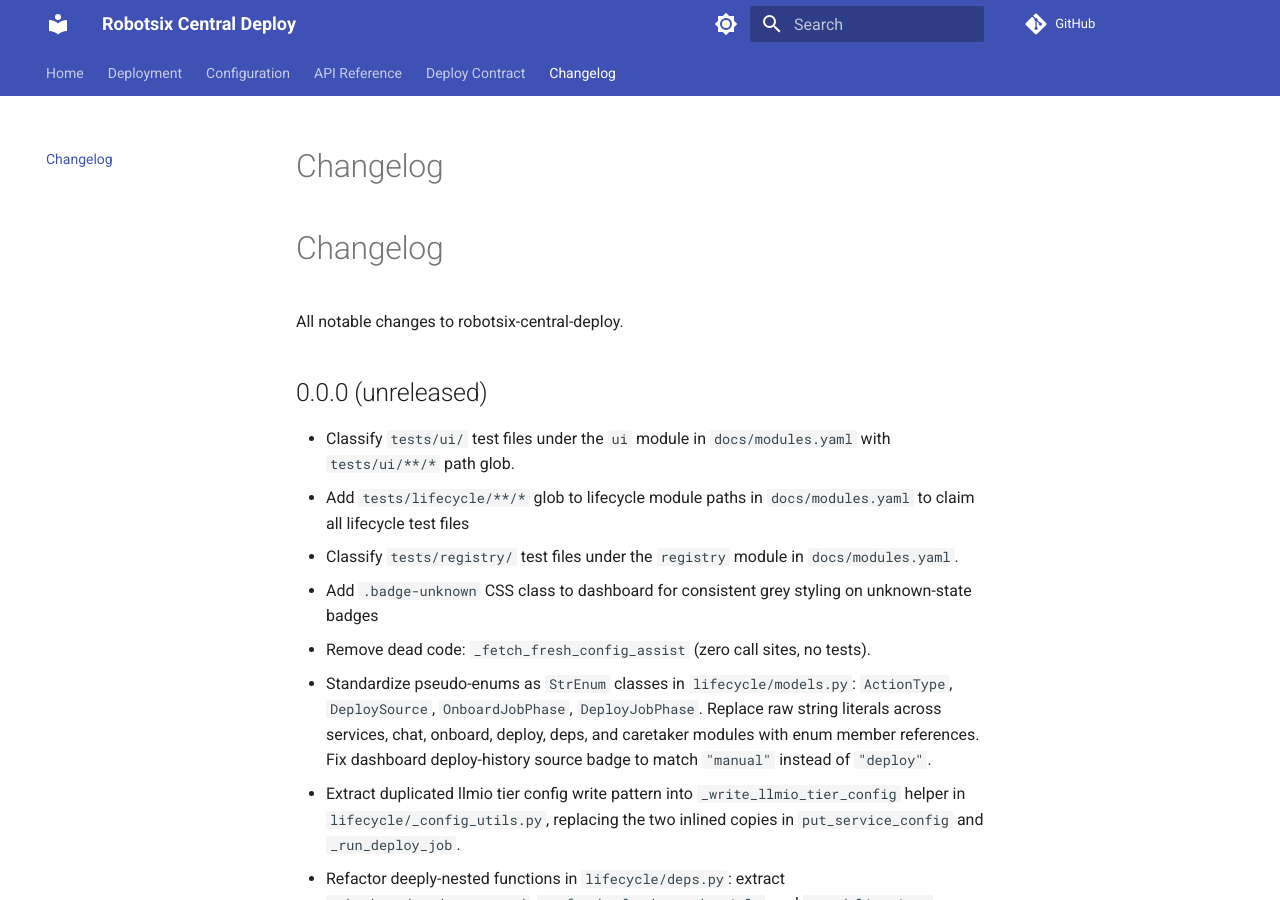
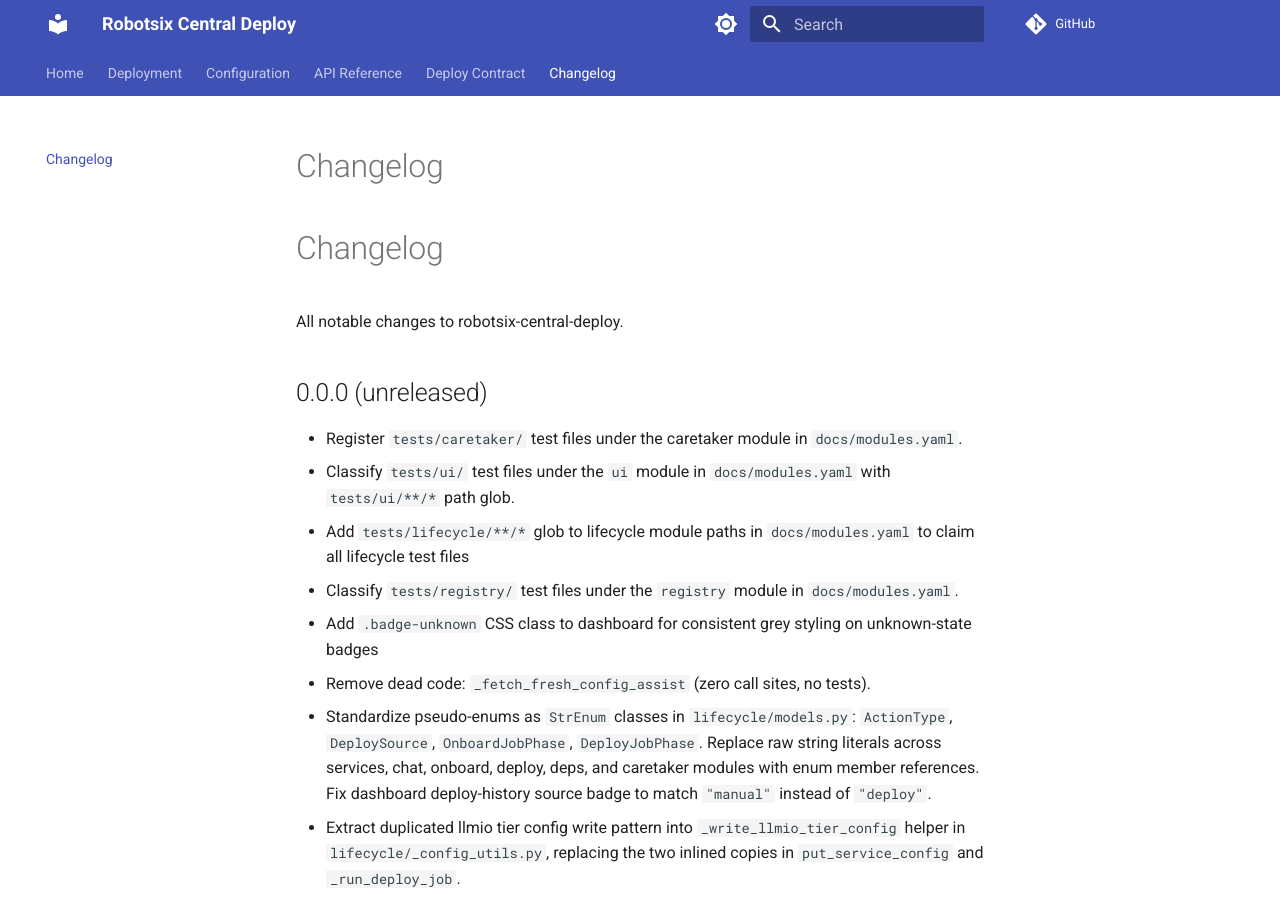
Before and after one commit to damien-robotsix/robotsix-central-deploy, an MkDocs documentation site: the page built from docs/changelog.md, in a window 1280 px wide and 900 px high. Built offline with MkDocs 1.6.1 and Material for MkDocs 9.7.7, drawn with Linux system fonts in a browser that asks for light colours; comment, search, counter and statistics services are not loaded.

Commit message:
mill: Classify tests/caretaker/*: assign to existing module caretaker (20260706T235527Z-classify-tests-caretaker-assign-to-exist-cb0a)

```diff
--- a/CHANGELOG.md
+++ b/CHANGELOG.md
@@ -6,6 +6,7 @@
 
 ## 0.0.0 (unreleased)
 
+- Register `tests/caretaker/` test files under the caretaker module in `docs/modules.yaml`.
 - Classify `tests/ui/` test files under the `ui` module in `docs/modules.yaml` with `tests/ui/**/*` path glob.
 - Add `tests/lifecycle/**/*` glob to lifecycle module paths in `docs/modules.yaml` to claim all lifecycle test files
 - Classify `tests/registry/` test files under the `registry` module in `docs/modules.yaml`.
--- a/docs/modules.yaml
+++ b/docs/modules.yaml
@@ -169,6 +169,7 @@
       - pydantic
     paths:
       - src/robotsix_central_deploy/caretaker/**/*
+      - tests/caretaker/**/*
     tests: tests/caretaker/
 
   - id: onboard
```
Also changed, not shown: changelog.d/20260706T235527Z-classify-tests-caretaker-assign-to-exist-cb0a.misc.md (added, +1 -0 lines).
